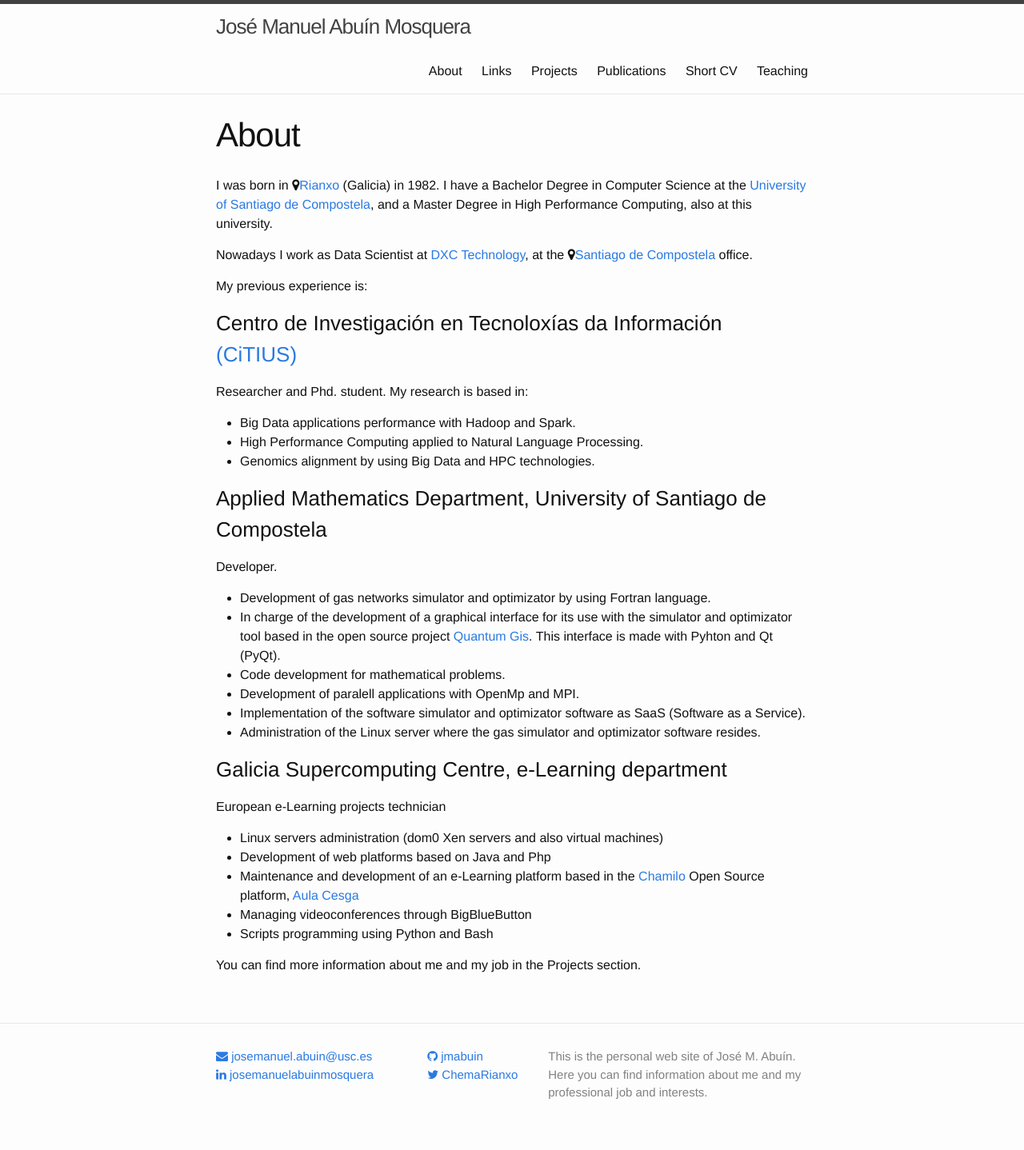
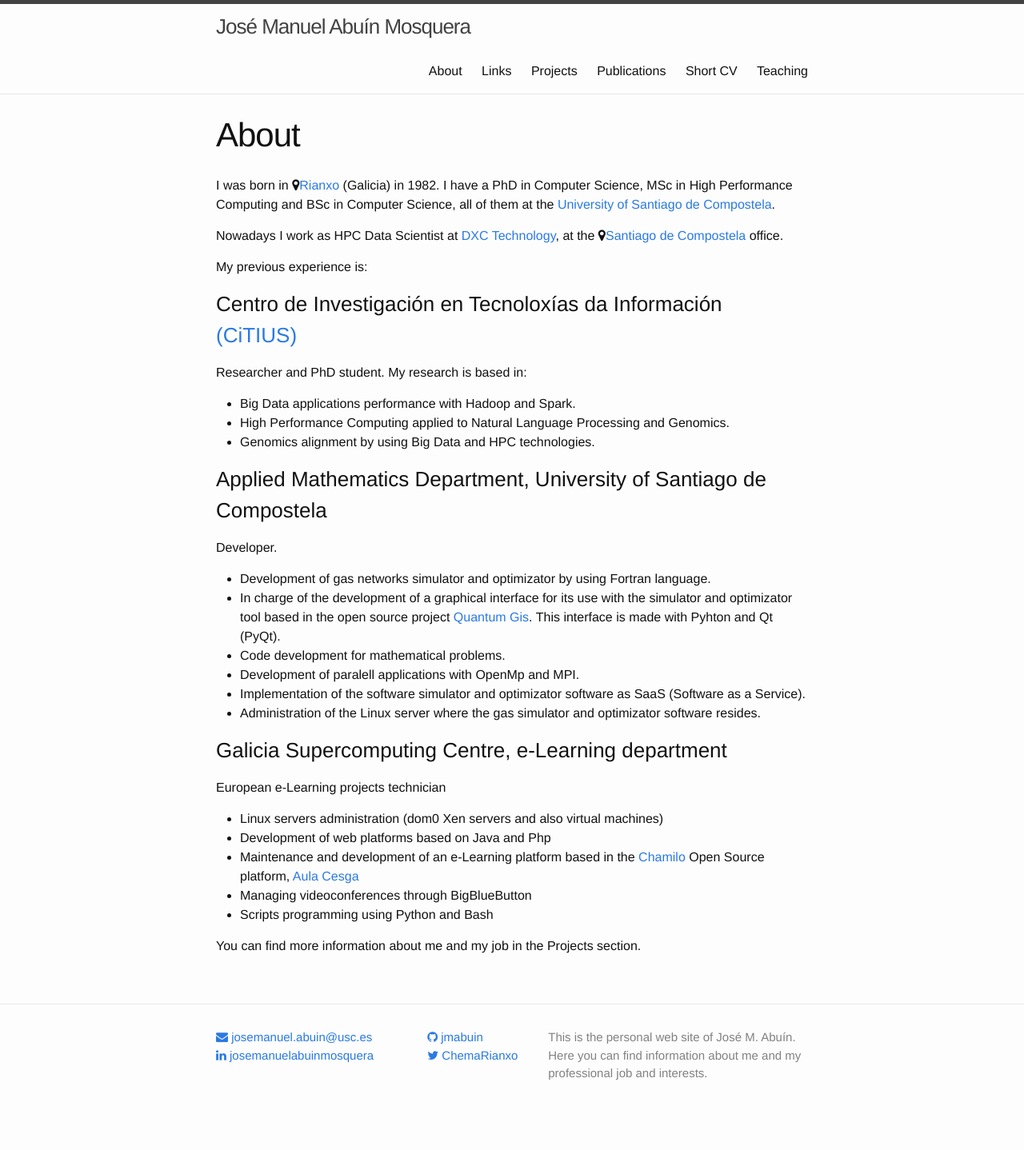
Before and after one commit to jmabuin/jmabuin.github.io, a Jekyll site: the page built from about.md, in a window 1280 px wide. Shown: the whole page at 80% size. Built offline with Jekyll 4.4.1, drawn with Linux system fonts in a browser that asks for light colours; nearby versions of some CDN libraries; after the commit the page ends 1414 px from its top, so only the background shows below that.

Commit message:
Some minor changes

```diff
--- a/about.md
+++ b/about.md
@@ -4,16 +4,16 @@ title: About
 permalink: /about/
 ---
 
-I was born in <i class="fa fa-map-marker" aria-hidden="true"></i>[Rianxo](https://goo.gl/maps/yiDcWZsRNyv){:target="_blank"} (Galicia) in 1982. I have a Bachelor Degree in Computer Science at the [University of Santiago de Compostela](http://www.usc.es){:target="_blank"}, and a Master Degree in High Performance Computing, also at this university.
+I was born in <i class="fa fa-map-marker" aria-hidden="true"></i>[Rianxo](https://goo.gl/maps/yiDcWZsRNyv){:target="_blank"} (Galicia) in 1982. I have a PhD in Computer Science, MSc in High Performance Computing and BSc in Computer Science, all of them at the [University of Santiago de Compostela](http://www.usc.es){:target="_blank"}.
 
-Nowadays I work as Data Scientist at [DXC Technology](http://www.dxc.technology/){:target="_blank"}, at the <i class="fa fa-map-marker" aria-hidden="true"></i>[Santiago de Compostela](https://goo.gl/maps/xuJAXSbTsss){:target="_blank"} office.
+Nowadays I work as HPC Data Scientist at [DXC Technology](http://www.dxc.technology/){:target="_blank"}, at the <i class="fa fa-map-marker" aria-hidden="true"></i>[Santiago de Compostela](https://goo.gl/maps/xuJAXSbTsss){:target="_blank"} office.
 
 My previous experience is:
 ### Centro de Investigación en Tecnoloxías da Información [(CiTIUS)](http://citius.usc.es){:target="_blank"} ###
-Researcher and Phd. student. My research is based in:
+Researcher and PhD student. My research is based in:
 
 * Big Data applications performance with Hadoop and Spark.
-* High Performance Computing applied to Natural Language Processing.
+* High Performance Computing applied to Natural Language Processing and Genomics.
 * Genomics alignment by using Big Data and HPC technologies.
 
 ### Applied Mathematics Department, University of Santiago de Compostela ###
--- a/index.html
+++ b/index.html
@@ -25,7 +25,7 @@ layout: default
 </header>
 <div class="post-content">
 <img src="images/Rounded-Me2.png" alt="This is me" style="width:200px;height:200px;float: right;">
-<p>Thanks for your visit! My name is <b>José Manuel Abuín Mosquera</b>. I am a HPC Data Scientist, computer engineer and researcher. Nowadays I work as HPC Data Scientist at <a href = "http://dxc.technology" target="_blank">DXC Technology</a>.</p>
+<p>Thanks for your visit! My name is <b>José Manuel Abuín Mosquera</b>. I am a software developer, computer engineer and researcher. Nowadays I work as HPC Data Scientist at <a href = "http://dxc.technology" target="_blank">DXC Technology</a>.</p>
 
 <p>Previously I was Phd. student at the <a href="http://www.usc.es" target="_blank">University of Santiago de Compostela</a> in the Centro de Investigación en Tecnoloxías da Información <a href = "http://citius.usc.es" target="_blank">(CiTIUS)</a>. Before that, at the <a href="http://www.usc.es/dmafm/" target="_blank">Applied Mathematics Department</a>, also at this University, I worked as researcher and programmer, and at the <a href="http://www.cesga.es" target="_blank">Galicia Supercomputing Centre</a>, as computer engineer, participating in european projects.</p>
 
```
